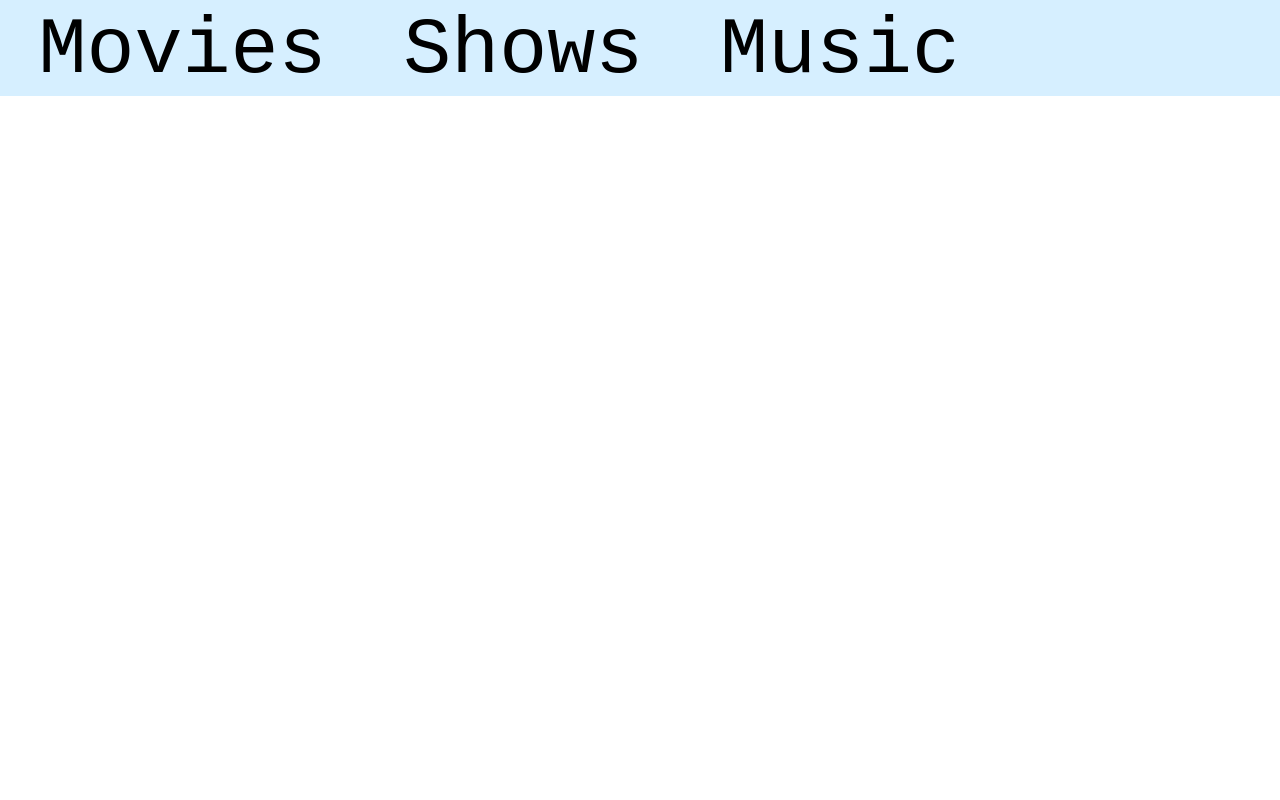
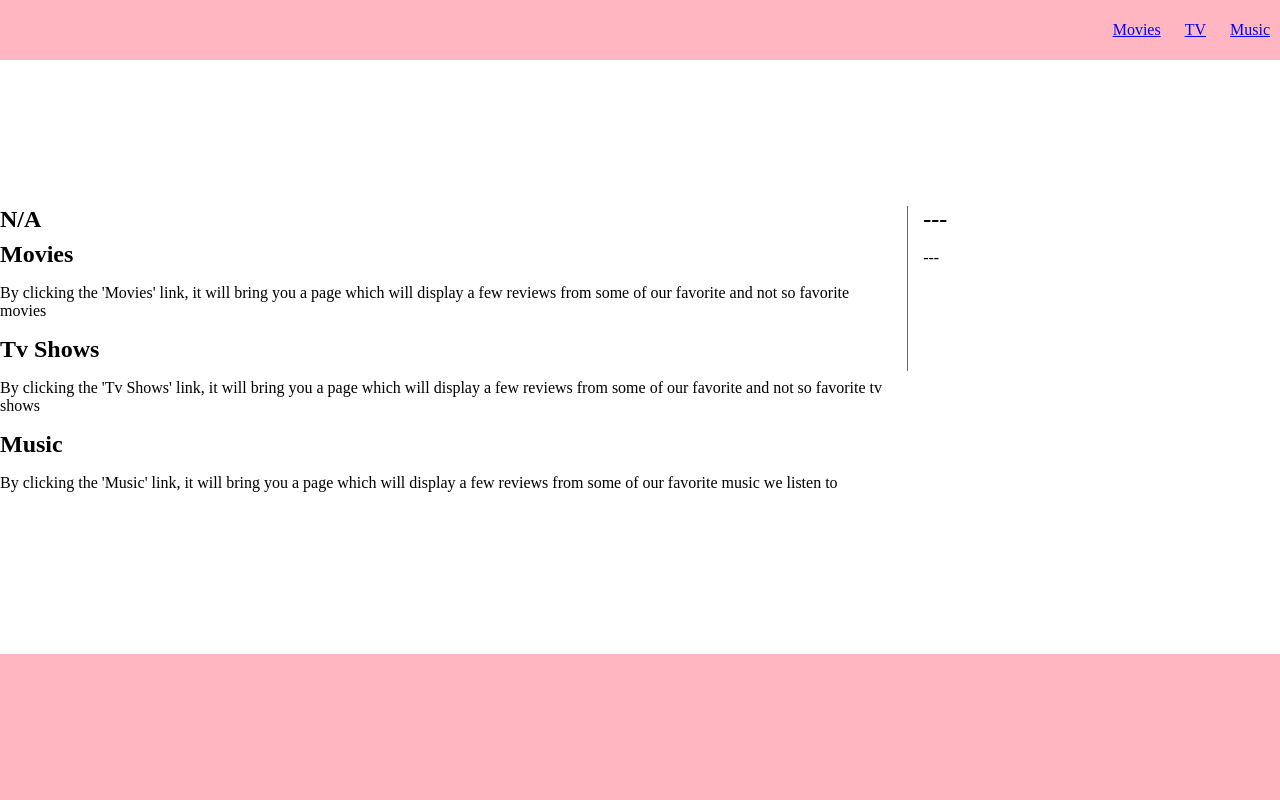
Before and after one commit to TheWeirdoSupreme/Review, a plain HTML site: page index.html in a window 1280 px wide. Drawn offline with Linux system fonts and the light colour scheme.

Commit message:
Update index.html

```diff
--- a/index.html
+++ b/index.html
@@ -1,17 +1,92 @@
 <!DOCTYPE HTML>
+<html>
   <head>
-    <link rel="stylesheet" href="style.css">
+    <title>Template</title>
+    <meta http-equiv="Content-Type" content="text/html; charset=UTF-8" />
+    <!--internal CSS below-->
+    <style>
+      html,
+      body {
+        height: 100%;
+      }
+      body {
+        display: flex;
+        flex-wrap: wrap;
+        margin: 0;
+      }
+      .header-menu,
+      footer {
+        display: flex;
+        align-items: center;
+        width: 100%;
+      }
+      .header-menu {
+        justify-content: flex-end;
+        height: 60px;
+        background: #FFB6C1;
+        color: #fff;
+      }
+      h2 {
+        margin: 0 0 8px;
+      }
+      ul li {
+        display: inline-block;
+        padding: 0 10px;
+        list-style: none;
+      }
+      aside {
+        flex: 0.4;
+        height: 165px;
+        padding-left: 15px;
+        border-left: 1px solid #666;
+      }
+      section {
+        flex: 1;
+        padding-right: 15px;
+      }
+      footer {
+        padding: 0 10px;
+        background: #FFB6C1;
+      }
+    </style>
   </head>
+  <body>
+    <header class="header-menu">
       <nav>
         <ul>
-        <li>
-            <a href= "movies.html">Movies</a>
-        </li>
-        <li>
-            <a href= "tv.html">Shows</a>
-        </li>
-        <li>
-            <a href= "music.html">Music</a>
-        </li>
+          <li><a href="movies.html">Movies</a></li>
+          <li><a href="tv.html">TV</a></li>
+          <li><a href= "music.html">Music</a></li>
         </ul>
       </nav>
+    </header>
+    <section>
+    <article>
+        <header>
+          <h2>N/A</h2>
+      <article>
+        <header>
+          <h2>Movies</h2>
+        </header>
+        <p>By clicking the 'Movies' link, it will bring you a page which will display a few reviews from some of our favorite and not so favorite movies</p>
+      </article>
+      <article>
+        <header>
+          <h2>Tv Shows</h2>
+        </header>
+        <p>By clicking the 'Tv Shows' link, it will bring you a page which will display a few reviews from some of our favorite and not so favorite tv shows</p>
+      </article>
+        <header>
+          <h2>Music</h2>
+        </header>
+        <p>By clicking the 'Music' link, it will bring you a page which will display a few reviews from some of our favorite music we listen to</p>
+    </section>
+    <aside>
+      <h2>---</h2>
+      <p>---</p>
+
+    </aside>
+    <footer>
+    </footer>
+  </body>
+</html>
```
Lines whose indentation alone changed are shown as unchanged.
